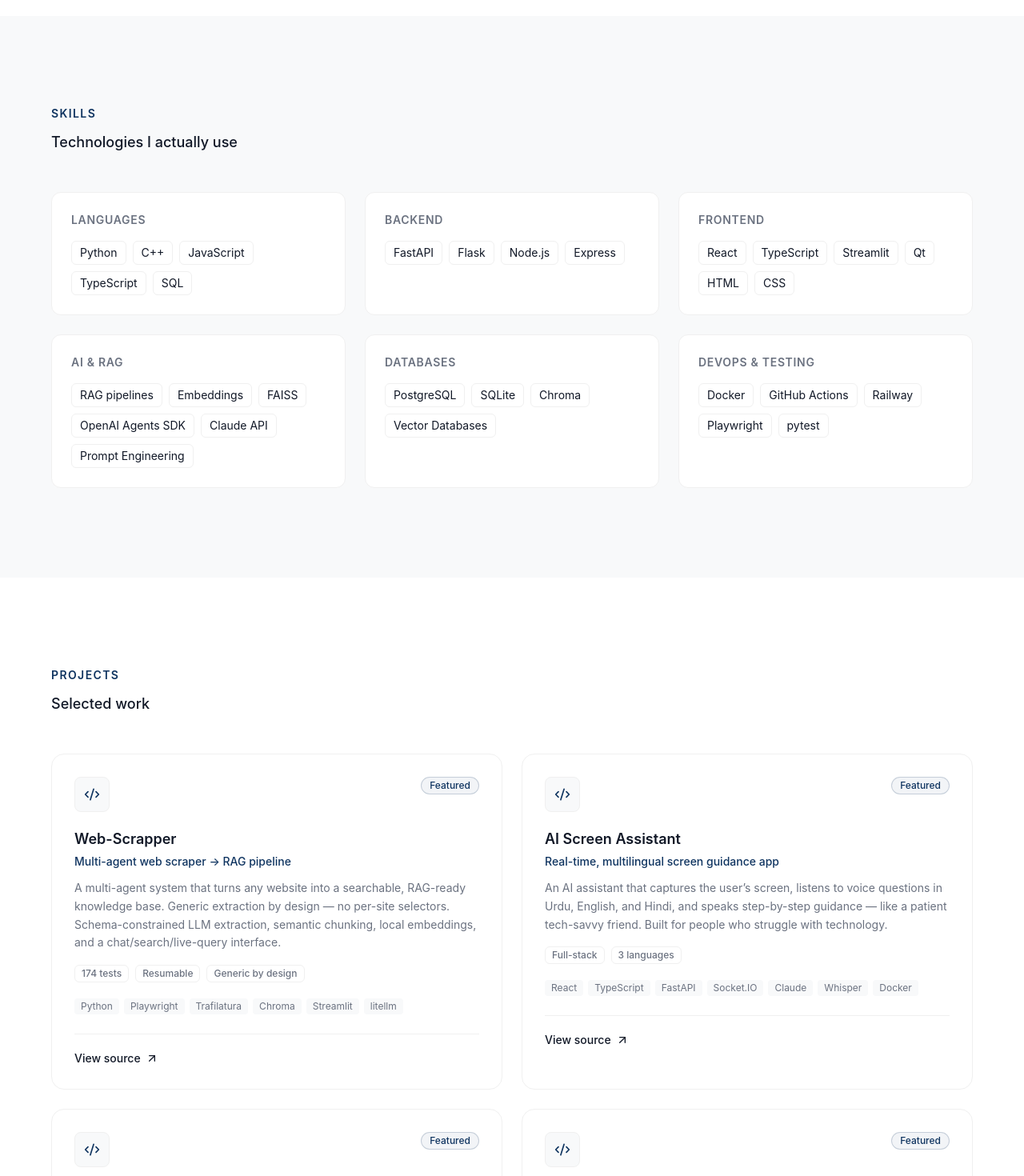
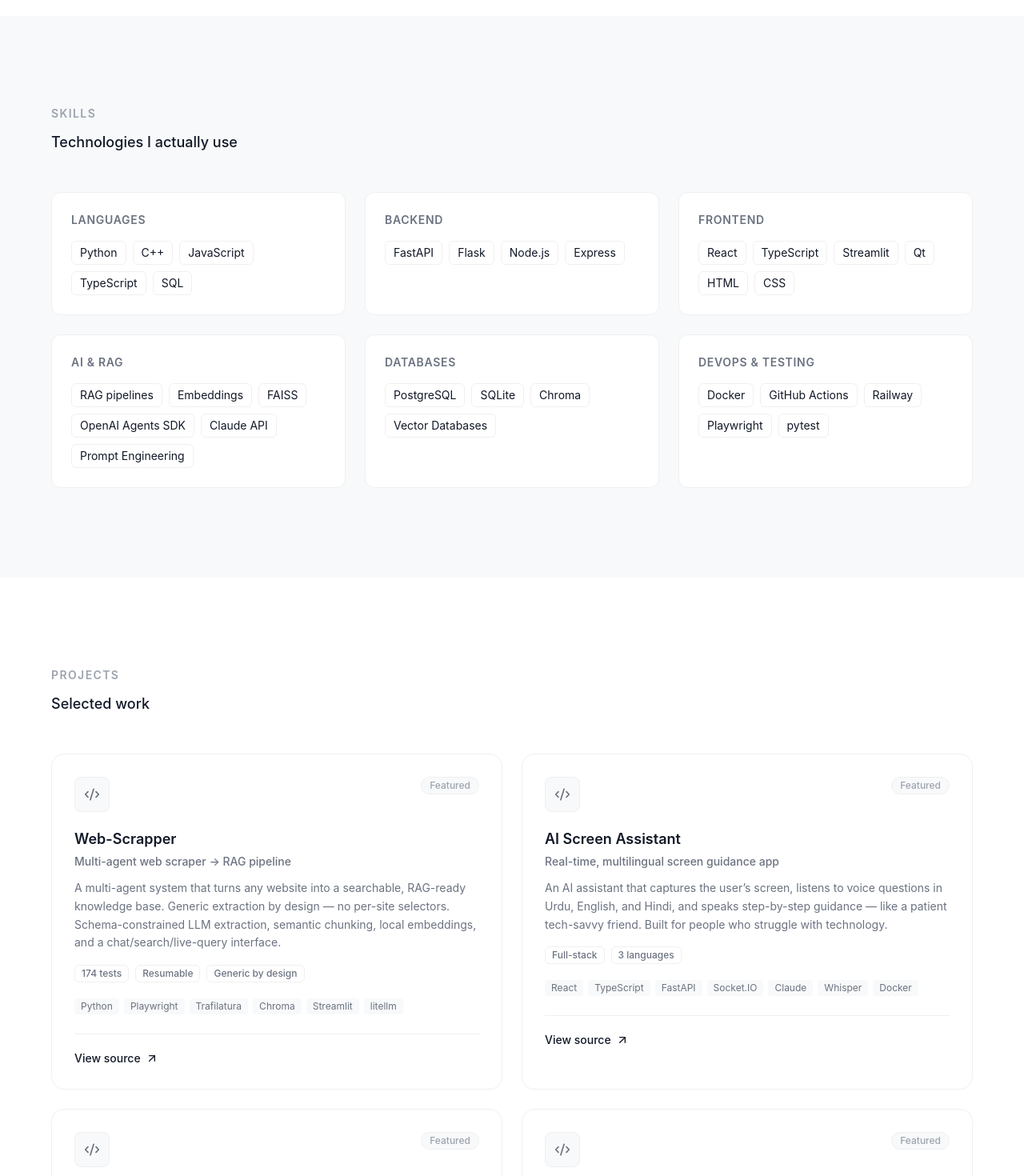
Before and after one commit to najafAli11-11/portfolio, a React (Vite) app: page / in a window 1280 px wide. Shown: the part 1340-2810 px from the top of the page at 80% size. Built offline with nearby package versions, Linux system fonts and the light colour scheme.

Commit message:
style(ui): restrict accent color to CTAs and active nav; polish project cards

```diff
--- a/src/components/About.tsx
+++ b/src/components/About.tsx
@@ -5,7 +5,7 @@ export function About() {
     <section id="about" className="section-padding">
       <div className="container-narrow">
         <Reveal>
-          <h2 className="text-sm font-semibold uppercase tracking-widest text-accent dark:text-highlight">
+          <h2 className="text-sm font-semibold uppercase tracking-widest text-text-muted dark:text-dark-text-muted">
             About
           </h2>
           <div className="mt-4 max-w-3xl space-y-5 text-base leading-relaxed text-text-secondary dark:text-dark-text-secondary">
--- a/src/components/Contact.tsx
+++ b/src/components/Contact.tsx
@@ -7,7 +7,7 @@ export function Contact() {
     <section id="contact" className="section-padding bg-surface-dim dark:bg-dark-surface-dim">
       <div className="container-narrow">
         <Reveal>
-          <h2 className="text-sm font-semibold uppercase tracking-widest text-accent dark:text-highlight">
+          <h2 className="text-sm font-semibold uppercase tracking-widest text-text-muted dark:text-dark-text-muted">
             Contact
           </h2>
         </Reveal>
--- a/src/components/Education.tsx
+++ b/src/components/Education.tsx
@@ -7,20 +7,20 @@ export function Education() {
     <section id="education" className="section-padding">
       <div className="container-narrow">
         <Reveal>
-          <h2 className="text-sm font-semibold uppercase tracking-widest text-accent dark:text-highlight">
+          <h2 className="text-sm font-semibold uppercase tracking-widest text-text-muted dark:text-dark-text-muted">
             Education
           </h2>
         </Reveal>
         <Reveal delay={0.08}>
           <div className="mt-10 flex gap-4 rounded-xl border border-border-subtle bg-surface p-6 dark:border-dark-border-subtle dark:bg-dark-surface">
-            <div className="flex h-11 w-11 shrink-0 items-center justify-center rounded-lg border border-border-subtle bg-surface-dim text-accent dark:border-dark-border-subtle dark:bg-dark-surface-dim dark:text-highlight">
+            <div className="flex h-11 w-11 shrink-0 items-center justify-center rounded-lg border border-border-subtle bg-surface-dim text-text-secondary dark:border-dark-border-subtle dark:bg-dark-surface-dim dark:text-dark-text-secondary">
               <GraduationCap className="h-5 w-5" />
             </div>
             <div>
               <h3 className="text-base font-semibold text-text dark:text-dark-text">
                 {education[0].degree}
               </h3>
-              <p className="mt-0.5 text-sm font-medium text-accent dark:text-highlight">
+              <p className="mt-0.5 text-sm font-medium text-text-secondary dark:text-dark-text-secondary">
                 {education[0].school} · {education[0].dates}
               </p>
               <ul className="mt-3 flex flex-wrap gap-x-6 gap-y-1">
--- a/src/components/Experience.tsx
+++ b/src/components/Experience.tsx
@@ -6,7 +6,7 @@ export function Experience() {
     <section id="experience" className="section-padding bg-surface-dim dark:bg-dark-surface-dim">
       <div className="container-narrow">
         <Reveal>
-          <h2 className="text-sm font-semibold uppercase tracking-widest text-accent dark:text-highlight">
+          <h2 className="text-sm font-semibold uppercase tracking-widest text-text-muted dark:text-dark-text-muted">
             Experience
           </h2>
           <p className="mt-3 max-w-2xl text-lg font-medium text-text dark:text-dark-text">
@@ -28,7 +28,7 @@ export function Experience() {
                   <span
                     className={`block h-[11px] w-[11px] shrink-0 rounded-full border-2 md:h-[16px] md:w-[16px] ${
                       item.current
-                        ? 'border-accent bg-accent/30 dark:border-highlight dark:bg-highlight/30'
+                        ? 'border-text bg-text/30 dark:border-dark-text dark:bg-dark-text/30'
                         : 'border-border bg-surface dark:border-dark-border dark:bg-dark-surface'
                     }`}
                   />
@@ -42,7 +42,7 @@ export function Experience() {
                       {item.dates}
                     </span>
                   </div>
-                  <p className="mt-0.5 text-sm font-medium text-accent dark:text-highlight">
+                  <p className="mt-0.5 text-sm font-medium text-text-secondary dark:text-dark-text-secondary">
                     {item.org}
                   </p>
                   <ul className="mt-3 space-y-2">
--- a/src/components/Projects.tsx
+++ b/src/components/Projects.tsx
@@ -11,26 +11,29 @@ function ProjectCard({ project, index }: { project: Project; index: number }) {
     <motion.article
       initial={reduceMotion ? false : { opacity: 0, y: 24 }}
       whileInView={reduceMotion ? undefined : { opacity: 1, y: 0 }}
+      whileHover={reduceMotion ? undefined : { y: -4 }}
       viewport={{ once: true, margin: '-60px' }}
       transition={{ duration: 0.45, delay: index * 0.07, ease: [0.22, 1, 0.36, 1] }}
-      className={`group flex h-full flex-col rounded-2xl border border-border-subtle bg-surface transition-colors hover:border-border dark:border-dark-border-subtle dark:bg-dark-surface dark:hover:border-dark-border ${
-        project.featured ? 'border-accent/20 dark:border-highlight/20' : ''
+      className={`flex h-full flex-col rounded-2xl border bg-surface transition-colors duration-300 hover:border-border dark:bg-dark-surface dark:hover:border-dark-border ${
+        project.featured
+          ? 'border-border-subtle dark:border-dark-border-subtle'
+          : 'border-border-subtle dark:border-dark-border-subtle'
       }`}
     >
       <div className="flex flex-1 flex-col p-7">
         <div className="flex items-start justify-between gap-4">
-          <div className="flex h-11 w-11 shrink-0 items-center justify-center rounded-lg border border-border-subtle bg-surface-dim text-accent dark:border-dark-border-subtle dark:bg-dark-surface-dim dark:text-highlight">
+          <div className="flex h-11 w-11 shrink-0 items-center justify-center rounded-lg border border-border-subtle bg-surface-dim text-text-secondary dark:border-dark-border-subtle dark:bg-dark-surface-dim dark:text-dark-text-secondary">
             <Code2 className="h-5 w-5" />
           </div>
           {project.featured && (
-            <span className="rounded-full border border-accent/20 bg-accent/5 px-2.5 py-0.5 text-xs font-medium text-accent dark:border-highlight/20 dark:bg-highlight/10 dark:text-highlight">
+            <span className="rounded-full border border-border-subtle bg-surface-dim px-2.5 py-0.5 text-xs font-medium text-text-muted dark:border-dark-border-subtle dark:bg-dark-surface-dim dark:text-dark-text-muted">
               Featured
             </span>
           )}
         </div>
 
         <h3 className="mt-5 text-lg font-semibold text-text dark:text-dark-text">{project.name}</h3>
-        <p className="mt-1 text-sm font-medium text-accent dark:text-highlight">{project.tagline}</p>
+        <p className="mt-1 text-sm font-medium text-text-secondary dark:text-dark-text-secondary">{project.tagline}</p>
 
         <p className="mt-3 text-sm leading-relaxed text-text-secondary dark:text-dark-text-secondary">
           {project.description}
@@ -95,7 +98,7 @@ export function Projects() {
     <section id="projects" className="section-padding">
       <div className="container-narrow">
         <Reveal>
-          <h2 className="text-sm font-semibold uppercase tracking-widest text-accent dark:text-highlight">
+          <h2 className="text-sm font-semibold uppercase tracking-widest text-text-muted dark:text-dark-text-muted">
             Projects
           </h2>
           <p className="mt-3 max-w-2xl text-lg font-medium text-text dark:text-dark-text">
--- a/src/components/Skills.tsx
+++ b/src/components/Skills.tsx
@@ -6,7 +6,7 @@ export function Skills() {
     <section id="skills" className="section-padding bg-surface-dim dark:bg-dark-surface-dim">
       <div className="container-narrow">
         <Reveal>
-          <h2 className="text-sm font-semibold uppercase tracking-widest text-accent dark:text-highlight">
+          <h2 className="text-sm font-semibold uppercase tracking-widest text-text-muted dark:text-dark-text-muted">
             Skills
           </h2>
           <p className="mt-3 max-w-2xl text-lg font-medium text-text dark:text-dark-text">
```
